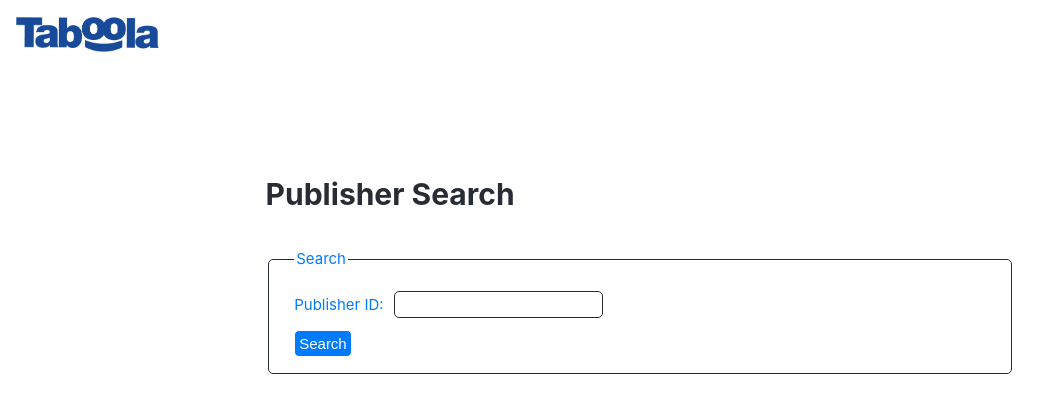
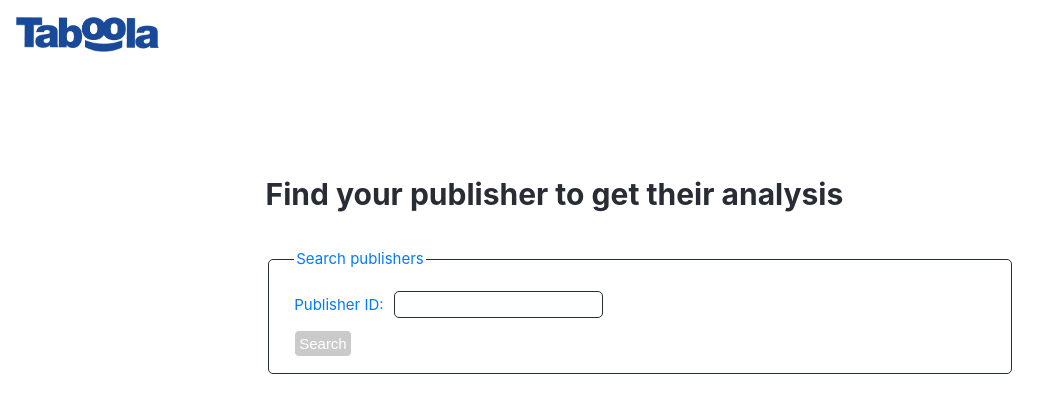
Before and after one commit to mrkutly/taboola-ihp-dashboard, a Next.js app: page / in a window 1280 px wide. Shown: the top 412 px of the page, without its empty margins (0-1059 px from the left). Built offline with nearby package versions, Linux system fonts and the light colour scheme.

Commit message:
improve search form

```diff
--- a/components/PubSearchForm.tsx
+++ b/components/PubSearchForm.tsx
@@ -8,12 +8,21 @@ interface PubSearchFormProps {
 }
 
 const PubSearchForm: React.FunctionComponent<PubSearchFormProps> = ({ setError, setPublishers }) => {
-	const [publisherId, setPublisherId]: [string, Dispatch<string>] = useState();
+	const [publisherId, setPublisherId]: [string, Dispatch<string>] = useState('');
 
 	const handleSubmit = async (e: Event): Promise<void> => {
 		try {
 			e.preventDefault();
 			const response = await Adapter.getPublisher(Number(publisherId));
+
+			if (!response || !response.data) {
+				throw new Error('There was a problem connecting to the database.');
+			}
+
+			if (response.data.allPublishers.length === 0) {
+				throw new Error('No results.');
+			}
+
 			setPublishers(response.data.allPublishers);
 		} catch (err) {
 			setError(err);
@@ -23,7 +32,7 @@ const PubSearchForm: React.FunctionComponent<PubSearchFormProps> = ({ setError,
 	return (
 		<FormStyles onSubmit={handleSubmit}>
 			<fieldset>
-				<legend>Search </legend>
+				<legend>Search publishers</legend>
 				<label htmlFor="pub-id-search">
 					Publisher ID:
 					<input
@@ -33,7 +42,9 @@ const PubSearchForm: React.FunctionComponent<PubSearchFormProps> = ({ setError,
 						onChange={(e: React.ChangeEvent<HTMLInputElement>): void => setPublisherId(e.target.value)}
 					/>
 				</label>
-				<button type="submit">Search</button>
+				<button type="submit" disabled={publisherId.length < 3}>
+					Search
+				</button>
 			</fieldset>
 		</FormStyles>
 	);
@@ -65,6 +76,10 @@ const FormStyles = styled.form`
 		padding: 4px;
 		margin-top: 10px;
 		display: block;
+
+		&[disabled] {
+			background: ${(props: SCProps): string => props.theme.colors.lightGrey};
+		}
 	}
 `;
 
--- a/components/PubSearchPage.tsx
+++ b/components/PubSearchPage.tsx
@@ -11,7 +11,7 @@ const PubSearchPage: React.FunctionComponent = () => {
 
 	return (
 		<Container>
-			<h1>Publisher Search</h1>
+			<h1>Find your publisher to get their analysis</h1>
 			<PubSearchForm setError={setError} setPublishers={setPublishers} />
 			{error && <p>{error.message}</p>}
 			{publishers.length > 0 && <h2>Results</h2>}
```
